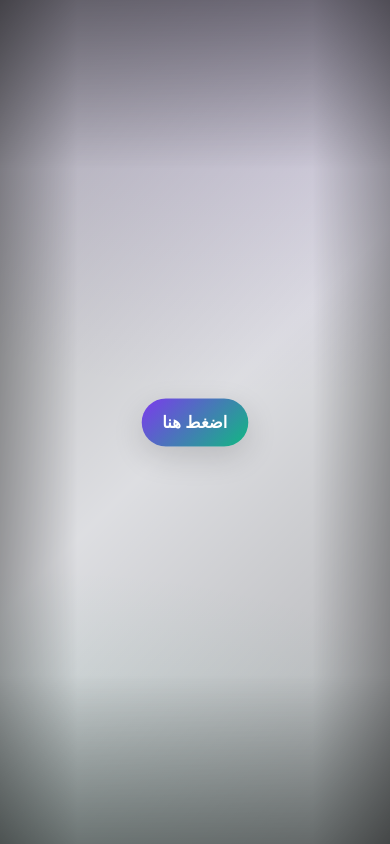
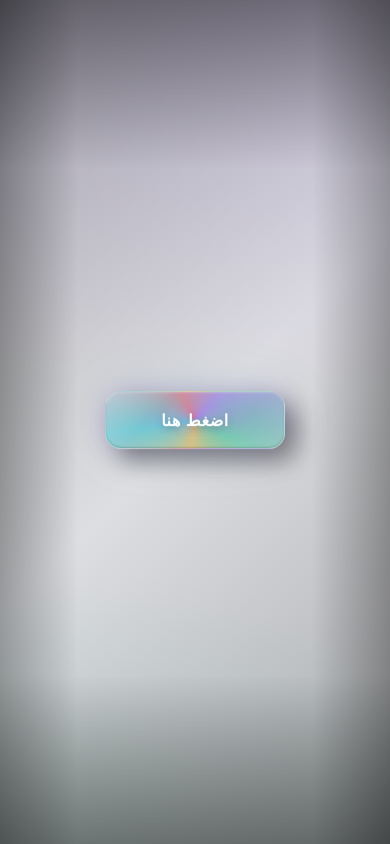
Before and after one commit to FawazCodes/judydudylol, a plain HTML site: page index.html in a window 390 px wide. Drawn offline with Linux system fonts and the light colour scheme.

Commit message:
Update index.html

```diff
--- a/index.html
+++ b/index.html
@@ -68,6 +68,11 @@
       --z-overlay: 10;
       --z-modal: 100;
       --z-tooltip: 200;
+
+      /* Button Specific Vars */
+      --glass-bg: rgba(255, 255, 255, 0.1);
+      --glass-border: rgba(255, 255, 255, 0.2);
+      --transition-smooth: 0.4s cubic-bezier(0.25, 0.46, 0.45, 0.94);
     }
     @media (prefers-color-scheme: light){
       :root{
@@ -218,87 +223,212 @@
       100% { transform: rotate(360deg); }
     }
 
-    .start{
-      position:relative;
-      display:inline-flex;
-      align-items:center;
-      justify-content:center;
-      gap:.5rem;
-      min-height: var(--touch-target);
-      min-width: var(--touch-target);
-      padding:18px 28px;
-      font-weight:900;
-      font-size:20px;
-      border-radius:999px;
-      cursor:pointer;
-      background:linear-gradient(135deg,var(--a),var(--b));
-      color:#fff;
-      border:0;
-      box-shadow:var(--shadow);
-      -webkit-tap-highlight-color:transparent;
-      transition: all var(--transition-fast);
-      /* iOS optimizations */
-      -webkit-transform: translateZ(0);
-      transform: translateZ(0);
-      will-change: transform;
+    /* Hybrid Ultra Design */
+    .start-hybrid {
+      position: relative;
+      display: inline-flex;
+      align-items: center;
+      justify-content: center;
+      min-height: 70px;
+      min-width: 220px;
+      padding: 22px 44px;
+      font-weight: 800;
+      font-size: 19px;
+      letter-spacing: 0.5px;
+      border-radius: 20px;
+      cursor: pointer;
+      border: 1.5px solid var(--glass-border);
+
+      /* Glassmorphism Foundation */
+      background:
+        linear-gradient(135deg,
+          rgba(255, 255, 255, 0.15) 0%,
+          rgba(255, 255, 255, 0.05) 100%);
+      backdrop-filter: blur(20px) saturate(1.8);
+      -webkit-backdrop-filter: blur(20px) saturate(1.8);
+
+      /* Advanced Multi-Layer Gradient */
+      background-image:
+        /* Top glass reflection */
+        linear-gradient(135deg,
+          rgba(255, 255, 255, 0.3) 0%,
+          transparent 30%,
+          transparent 70%,
+          rgba(255, 255, 255, 0.1) 100%),
+        /* Core holographic gradient */
+        conic-gradient(from 45deg at 50% 50%,
+          rgba(124, 58, 237, 0.4) 0deg,
+          rgba(16, 185, 129, 0.4) 72deg,
+          rgba(245, 158, 11, 0.4) 144deg,
+          rgba(6, 182, 212, 0.4) 216deg,
+          rgba(225, 29, 72, 0.4) 288deg,
+          rgba(124, 58, 237, 0.4) 360deg),
+        /* Base depth gradient */
+        radial-gradient(ellipse at center,
+          rgba(124, 58, 237, 0.2) 0%,
+          rgba(16, 185, 129, 0.15) 50%,
+          transparent 100%);
+
+      color: #fff;
+      text-shadow: 0 2px 8px rgba(0, 0, 0, 0.3);
+
+      /* Neumorphic 3D Shadows */
+      box-shadow:
+        /* Outer neumorphic shadows */
+        12px 12px 24px rgba(0, 0, 0, 0.4),
+        -8px -8px 16px rgba(255, 255, 255, 0.02),
+        /* Inner glow */
+        inset 0 1px 2px rgba(255, 255, 255, 0.2),
+        inset 0 -1px 2px rgba(0, 0, 0, 0.2),
+        /* Outer holographic glow */
+        0 0 30px rgba(124, 58, 237, 0.2),
+        0 0 60px rgba(16, 185, 129, 0.1);
+
+      transition: all var(--transition-smooth);
+      transform-style: preserve-3d;
+      transform: translateZ(0) rotateX(0deg) rotateY(0deg);
+      will-change: transform, box-shadow, background;
       overflow: hidden;
-      position: relative;
-    }
-
-    .start::before {
+      animation: subtleFloat 6s ease-in-out infinite;
+    }
+
+    /* Animated gradient background layer */
+    .start-hybrid::before {
+      content: '';
+      position: absolute;
+      inset: -2px;
+      border-radius: 22px;
+      padding: 2px;
+      background:
+        conic-gradient(from 0deg,
+          var(--a) 0deg,
+          var(--b) 60deg,
+          var(--c) 120deg,
+          var(--d) 180deg,
+          var(--e) 240deg,
+          var(--a) 300deg,
+          var(--b) 360deg);
+      mask: linear-gradient(#fff 0 0) content-box, linear-gradient(#fff 0 0);
+      mask-composite: xor;
+      -webkit-mask: linear-gradient(#fff 0 0) content-box, linear-gradient(#fff 0 0);
+      -webkit-mask-composite: xor;
+      opacity: 0;
+      animation: gradientRotate 8s linear infinite paused;
+      transition: opacity var(--transition-smooth);
+      z-index: -1;
+    }
+
+    /* Shimmer effect overlay */
+    .start-hybrid::after {
       content: '';
       position: absolute;
       top: 0;
-      left: -100%;
-      width: 100%;
+      left: -120%;
+      width: 120%;
       height: 100%;
-      background: linear-gradient(90deg, transparent, rgba(255,255,255,0.2), transparent);
-      transition: left var(--transition-slow);
-    }
-
-    .start:hover {
-      transform: translateY(-3px) scale(1.02);
-      box-shadow: var(--shadow-xl);
-    }
-
-    .start:hover::before {
-      left: 100%;
-    }
-
-    .start:active{
-      transform:translateY(1px) scale(0.98);
-      box-shadow:var(--shadow-md);
-    }
-
-    .start:focus {
-      outline: 3px solid var(--a);
-      outline-offset: 2px;
-      box-shadow: var(--shadow-lg), 0 0 0 3px rgba(124,58,237,0.3);
-    }
-
-    .start:focus-visible {
-      outline: 3px solid var(--a);
-      outline-offset: 2px;
-    }
-
-    @keyframes pulse {
-      0%, 100% { transform: scale(1); }
-      50% { transform: scale(1.05); }
-    }
-
-    @keyframes entrance {
-      0% {
-        opacity: 0;
-        transform: translateY(20px) scale(0.9);
-      }
-      100% {
-        opacity: 1;
-        transform: translateY(0) scale(1);
-      }
-    }
-
-    .start {
-      animation: entrance 0.6s ease-out, pulse 2s ease-in-out infinite 0.6s;
+      background: linear-gradient(90deg,
+        transparent 0%,
+        rgba(255, 255, 255, 0.3) 30%,
+        rgba(255, 255, 255, 0.5) 50%,
+        rgba(255, 255, 255, 0.3) 70%,
+        transparent 100%);
+      transform: skewX(-20deg);
+      transition: left 0.8s cubic-bezier(0.25, 0.46, 0.45, 0.94);
+      z-index: 1;
+      pointer-events: none;
+    }
+
+    /* Hover State - Ultimate Transformation */
+    .start-hybrid:hover {
+      transform:
+        translateZ(0)
+        rotateX(-8deg)
+        rotateY(5deg)
+        translateY(-4px)
+        scale(1.03);
+
+      border-color: rgba(124, 58, 237, 0.4);
+
+      /* Enhanced shadows and glows */
+      box-shadow:
+        /* Deeper neumorphic shadows */
+        16px 16px 32px rgba(0, 0, 0, 0.5),
+        -12px -12px 24px rgba(255, 255, 255, 0.03),
+        /* Stronger inner lighting */
+        inset 0 2px 4px rgba(255, 255, 255, 0.3),
+        inset 0 -2px 4px rgba(0, 0, 0, 0.3),
+        /* Amplified holographic aura */
+        0 0 40px rgba(124, 58, 237, 0.4),
+        0 0 80px rgba(16, 185, 129, 0.2),
+        0 0 120px rgba(245, 158, 11, 0.1);
+
+      /* Enhanced backdrop blur */
+      backdrop-filter: blur(25px) saturate(2.2);
+      -webkit-backdrop-filter: blur(25px) saturate(2.2);
+    }
+
+    .start-hybrid:hover::before {
+      opacity: 0.8;
+      animation-play-state: running;
+    }
+
+    .start-hybrid:hover::after {
+      left: 120%;
+    }
+
+    /* Active/Press State */
+    .start-hybrid:active {
+      transform:
+        translateZ(0)
+        rotateX(-3deg)
+        rotateY(2deg)
+        translateY(-1px)
+        scale(0.97);
+
+      transition: all 0.1s ease-out;
+
+      box-shadow:
+        /* Pressed neumorphic state */
+        inset 8px 8px 16px rgba(0, 0, 0, 0.4),
+        inset -4px -4px 8px rgba(255, 255, 255, 0.02),
+        /* Compressed glow */
+        0 0 20px rgba(124, 58, 237, 0.3);
+    }
+
+    /* Focus state for accessibility */
+    .start-hybrid:focus-visible {
+      outline: none;
+      box-shadow:
+        12px 12px 24px rgba(0, 0, 0, 0.4),
+        -8px -8px 16px rgba(255, 255, 255, 0.02),
+        inset 0 1px 2px rgba(255, 255, 255, 0.2),
+        inset 0 -1px 2px rgba(0, 0, 0, 0.2),
+        0 0 30px rgba(124, 58, 237, 0.2),
+        0 0 60px rgba(16, 185, 129, 0.1),
+        /* Focus ring */
+        0 0 0 3px rgba(124, 58, 237, 0.5);
+    }
+
+    /* Gradient rotation animation */
+    @keyframes gradientRotate {
+      0% { transform: rotate(0deg); }
+      100% { transform: rotate(360deg); }
+    }
+
+    /* Subtle idle animation */
+    @keyframes subtleFloat {
+      0%, 100% {
+        transform: translateZ(0) rotateX(0deg) rotateY(0deg) translateY(0px);
+      }
+      25% {
+        transform: translateZ(0) rotateX(1deg) rotateY(-0.5deg) translateY(-2px);
+      }
+      50% {
+        transform: translateZ(0) rotateX(-0.5deg) rotateY(1deg) translateY(-1px);
+      }
+      75% {
+        transform: translateZ(0) rotateX(0.5deg) rotateY(0.5deg) translateY(-2px);
+      }
     }
 
     .play{
@@ -460,7 +590,16 @@
     }
 
     @media (max-width: 768px) {
-      .start { font-size: 18px; padding: 16px 24px; }
+      .start-hybrid {
+        min-width: 200px;
+        min-height: 64px;
+        padding: 20px 40px;
+        font-size: 17px;
+        border-radius: 18px;
+      }
+      .start-hybrid::before {
+        border-radius: 20px;
+      }
       .smirk { font-size: 80px; }
       /* Make drifter image 50% bigger on mobile */
       .drifter {
@@ -469,8 +608,36 @@
     }
 
     @media (max-width: 480px) {
-      .start { font-size: 16px; padding: 14px 20px; }
+      .start-hybrid {
+        min-width: 180px;
+        min-height: 58px;
+        padding: 18px 36px;
+        font-size: 16px;
+        border-radius: 16px;
+      }
+      .start-hybrid::before {
+        border-radius: 18px;
+      }
       .smirk { font-size: 60px; }
+    }
+
+    @media (prefers-reduced-motion: reduce) {
+      .start-hybrid {
+        animation: none;
+        transition: all 0.2s ease;
+      }
+      .start-hybrid::before {
+        animation: none;
+      }
+      .start-hybrid::after {
+        transition: none;
+      }
+      .start-hybrid:hover {
+        transform: translateY(-2px) scale(1.02);
+      }
+      .start-hybrid:active {
+        transform: translateY(0) scale(0.98);
+      }
     }
 
     .sr-only{
@@ -508,7 +675,7 @@
 
   <div class="wrap" id="wrap">
     <div class="skeleton-loading skeleton-button" id="skeletonButton"></div>
-    <button class="start" id="startBtn" aria-label="Start" tabindex="0" role="button" style="display: none;">اضغط هنا</button>
+    <button class="start-hybrid" id="startBtn" aria-label="Start" tabindex="0" role="button" style="display: none;">اضغط هنا</button>
   </div>
 
   <main class="play" id="play" aria-label="Play field" tabindex="0">
@@ -1289,25 +1456,19 @@
 
   function startShow(){
     try {
-      // Enhanced loading sequence with progress
+      // Immediately hide the wrap to prevent button from persisting
+      wrap.classList.add('hidden');
+
+      // Show a brief loading confirmation before transitioning
+      loading.classList.remove('hidden');
       updateLoadingProgress(100, 'تم التحميل!');
 
       setTimeout(() => {
         loading.classList.add('hidden');
 
-        // Smooth transition to wrap
-        wrap.classList.add('entering');
+        // Show play area with smooth transition
+        play.style.display = 'block';
         setTimeout(() => {
-          wrap.classList.remove('entering');
-        }, 800);
-
-        // Hide wrap with animation
-        setTimeout(() => {
-          wrap.classList.add('hidden');
-
-          // Show play area with smooth transition
-          setTimeout(() => {
-            play.style.display = 'block';
           play.classList.add('visible');
 
           resizeCanvas();
@@ -1327,9 +1488,9 @@
           announce('التحكم: Enter أو مسافة للتأثير. P إيقاف/استئناف. M كتم. R إعادة تعيين. I تبديل الصورة.');
           requestAnimationFrame(mainLoop);
           play.focus();
+        }, 50); // Short delay to ensure display:block is registered before transition
+
       }, 300);
-        }, 400);
-      }, 500);
 
     } catch (error) {
       console.error('Error in startShow function:', error);
```
Lines whose indentation alone changed are shown as unchanged.
